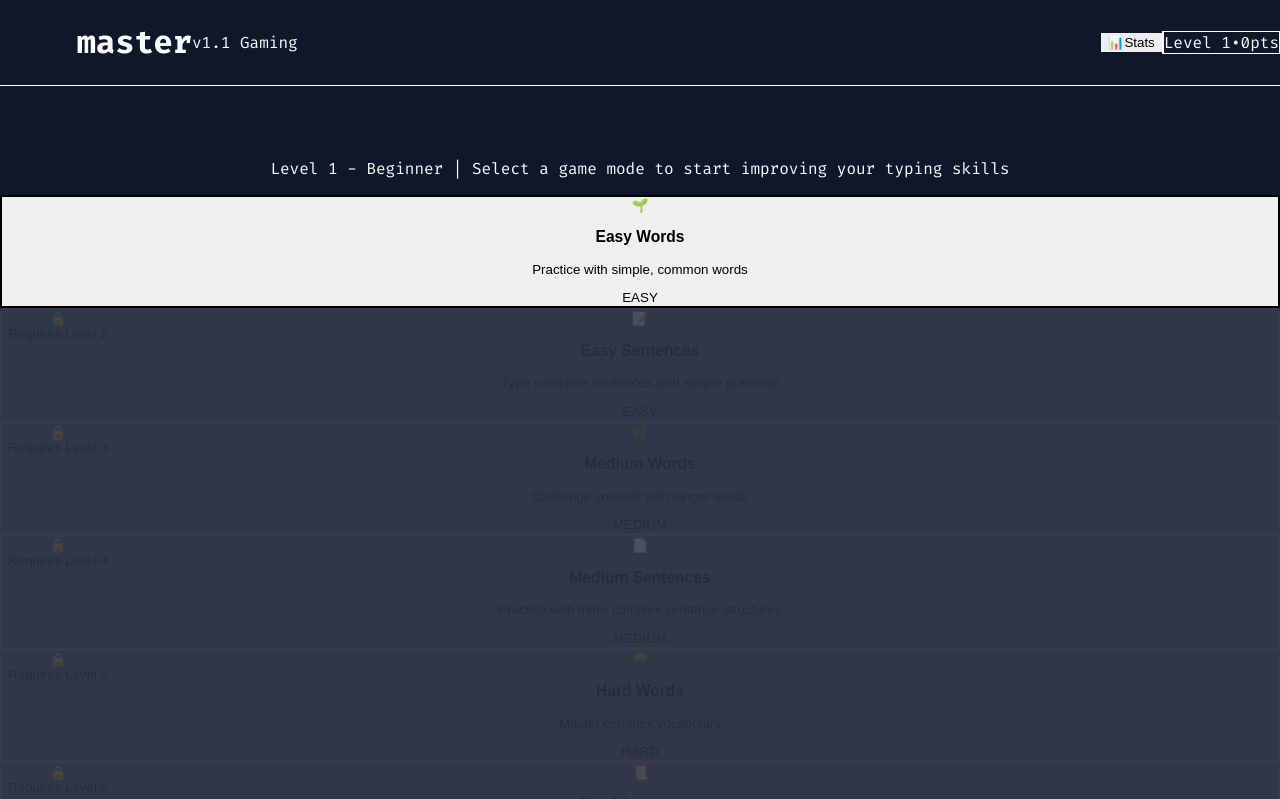
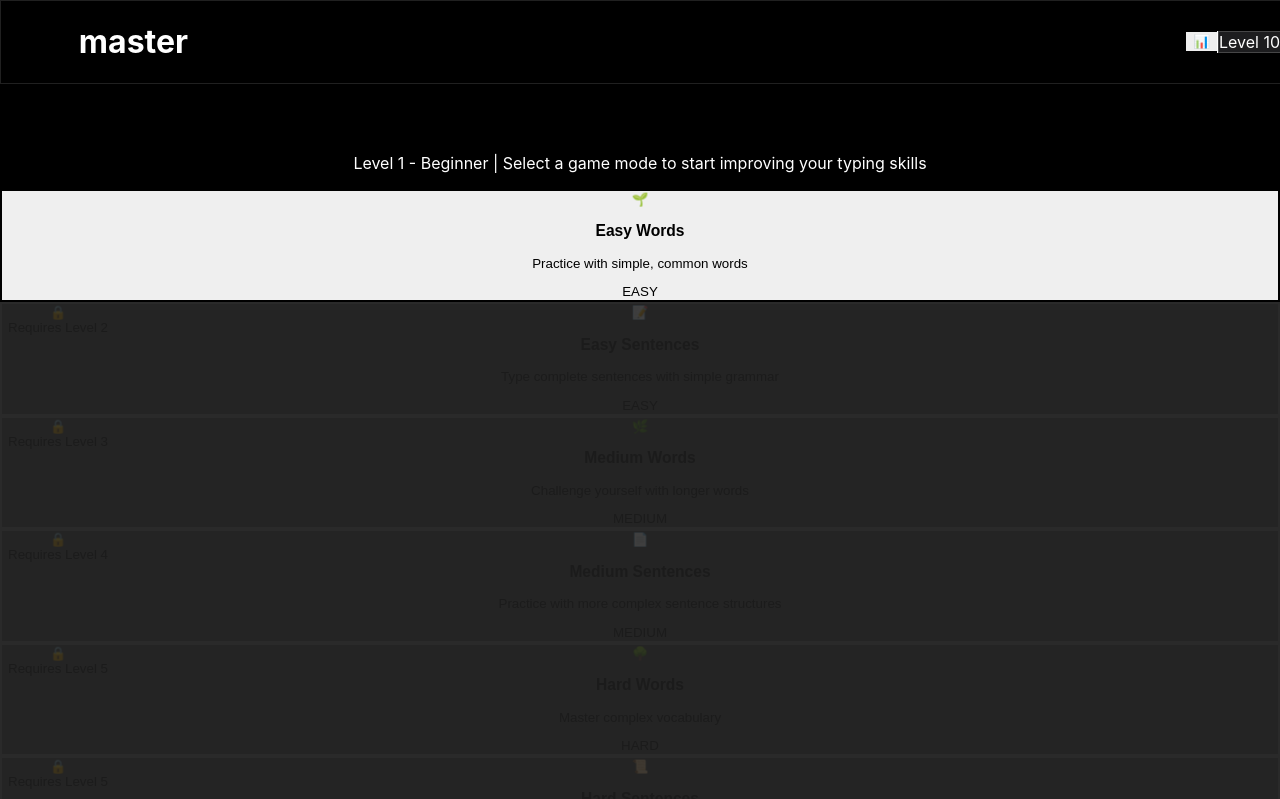
Before and after one commit to zhucebuniao/typemaster, a React (Vite) app: page / in a window 1280 px wide. Shown: the top 799 px of the page. Built offline with nearby package versions, Linux system fonts and the light colour scheme.

Commit message:
Changes before error encountered
Co-authored-by: zhucebuniao <13835184+zhucebuniao@users.noreply.github.com>

```diff
--- a/src/App.tsx
+++ b/src/App.tsx
@@ -122,18 +122,18 @@ function App() {
   };
 
   const renderHeader = () => (
-    <header className="w-full bg-gradient-to-r from-game-surface via-game-surface to-slate-800 shadow-2xl border-b border-slate-700/50 backdrop-blur-sm">
-      <div className="max-w-6xl mx-auto px-6 py-5">
+    <header className="w-full glass-dark shadow-apple-lg border-b border-apple-separator">
+      <div className="max-w-6xl mx-auto px-4 sm:px-6 py-4 sm:py-5">
         <div className="flex items-center justify-between">
-          <div className="flex items-center space-x-6">
-            <h1 className="text-3xl font-bold">
-              <span className="bg-gradient-to-r from-blue-400 via-cyan-400 to-purple-500 bg-clip-text text-transparent">
+          <div className="flex items-center space-x-3 sm:space-x-6">
+            <h1 className="text-2xl sm:text-3xl font-bold">
+              <span className="bg-gradient-to-r from-apple-primary via-blue-400 to-apple-secondary bg-clip-text text-transparent">
                 Type
               </span>
-              <span className="text-white">master</span>
+              <span className="text-apple-text">master</span>
             </h1>
-            <div className="flex items-center">
-              <span className="px-3 py-1 text-xs font-semibold bg-gradient-to-r from-indigo-600 to-purple-600 text-white rounded-full shadow-lg">
+            <div className="hidden sm:flex items-center">
+              <span className="px-3 py-1 text-xs font-semibold bg-gradient-to-r from-apple-secondary to-apple-primary text-white rounded-full shadow-apple">
                 v1.1 Gaming
               </span>
             </div>
@@ -143,34 +143,34 @@ function App() {
             {appState !== 'menu' && (
               <button
                 onClick={() => setAppState('menu')}
-                className="flex items-center space-x-2 px-4 py-2.5 text-gray-300 hover:text-white hover:bg-white/10 rounded-xl transition-all duration-300 hover:shadow-lg backdrop-blur-sm border border-transparent hover:border-white/20"
+                className="flex items-center space-x-1 sm:space-x-2 px-3 sm:px-4 py-2.5 text-apple-text-secondary hover:text-apple-text hover:bg-white/10 rounded-apple transition-all duration-300 hover:shadow-apple backdrop-blur-sm border border-transparent hover:border-white/20"
               >
-                <span className="text-lg">🏠</span>
-                <span className="font-medium">Home</span>
+                <span className="text-base sm:text-lg">🏠</span>
+                <span className="font-medium text-sm sm:text-base hidden sm:inline">Home</span>
               </button>
             )}
             <button
               onClick={() => setAppState('stats')}
-              className={`flex items-center space-x-2 px-4 py-2.5 rounded-xl transition-all duration-300 hover:shadow-lg backdrop-blur-sm border font-medium ${
+              className={`flex items-center space-x-1 sm:space-x-2 px-3 sm:px-4 py-2.5 rounded-apple transition-all duration-300 hover:shadow-apple backdrop-blur-sm border font-medium text-sm sm:text-base ${
                 appState === 'stats'
-                  ? 'bg-blue-500/20 text-blue-300 border-blue-500/30 shadow-blue-500/25 shadow-lg'
-                  : 'text-gray-300 hover:text-white hover:bg-white/10 border-transparent hover:border-white/20'
+                  ? 'bg-apple-primary/20 text-apple-primary border-apple-primary/30 shadow-apple-primary/25 shadow-lg'
+                  : 'text-apple-text-secondary hover:text-apple-text hover:bg-white/10 border-transparent hover:border-white/20'
               }`}
             >
-              <span className="text-lg">📊</span>
-              <span>Stats</span>
+              <span className="text-base sm:text-lg">📊</span>
+              <span className="hidden sm:inline">Stats</span>
             </button>
 
-            <div className="flex items-center space-x-4 ml-4 pl-4 border-l border-gray-600">
-              <div className="flex items-center space-x-3 bg-gradient-to-r from-slate-800/50 to-slate-700/50 px-4 py-2 rounded-xl backdrop-blur-sm border border-slate-600/50">
-                <div className="flex items-center space-x-2">
-                  <span className="w-2 h-2 bg-green-400 rounded-full animate-pulse"></span>
-                  <span className="text-sm font-semibold text-green-400">Level {userProgress.level}</span>
+            <div className="flex items-center space-x-2 sm:space-x-4 ml-2 sm:ml-4 pl-2 sm:pl-4 border-l border-apple-separator">
+              <div className="flex items-center space-x-2 sm:space-x-3 glass-card px-3 sm:px-4 py-2 rounded-apple shadow-apple">
+                <div className="flex items-center space-x-1 sm:space-x-2">
+                  <span className="w-2 h-2 bg-apple-success rounded-full animate-pulse"></span>
+                  <span className="text-xs sm:text-sm font-semibold text-apple-success">Level {userProgress.level}</span>
                 </div>
-                <span className="text-gray-500">•</span>
+                <span className="text-apple-text-secondary hidden sm:inline">•</span>
                 <div className="flex items-center space-x-1">
-                  <span className="text-sm font-semibold text-yellow-400">{userProgress.totalScore}</span>
-                  <span className="text-xs text-gray-400">pts</span>
+                  <span className="text-xs sm:text-sm font-semibold text-apple-warning">{userProgress.totalScore}</span>
+                  <span className="text-xs text-apple-text-secondary hidden sm:inline">pts</span>
                 </div>
               </div>
             </div>
@@ -214,17 +214,17 @@ function App() {
   };
 
   return (
-    <div className="min-h-screen bg-gradient-to-br from-game-bg via-slate-900 to-game-bg text-white relative overflow-x-hidden">
+    <div className="min-h-screen bg-apple-bg text-apple-text relative overflow-x-hidden">
       {/* Background decorative elements */}
       <div className="absolute inset-0 overflow-hidden pointer-events-none">
-        <div className="absolute top-0 left-1/4 w-96 h-96 bg-blue-500/5 rounded-full blur-3xl"></div>
-        <div className="absolute top-1/3 right-1/4 w-80 h-80 bg-purple-500/5 rounded-full blur-3xl"></div>
-        <div className="absolute bottom-1/4 left-1/3 w-72 h-72 bg-cyan-500/5 rounded-full blur-3xl"></div>
+        <div className="absolute top-0 left-1/4 w-96 h-96 bg-apple-primary/5 rounded-full blur-3xl"></div>
+        <div className="absolute top-1/3 right-1/4 w-80 h-80 bg-apple-secondary/5 rounded-full blur-3xl"></div>
+        <div className="absolute bottom-1/4 left-1/3 w-72 h-72 bg-apple-success/5 rounded-full blur-3xl"></div>
       </div>
 
       <div className="relative z-10">
         {renderHeader()}
-        <main className="py-12">
+        <main className="py-6 sm:py-12">
           {renderContent()}
         </main>
 
--- a/src/index.css
+++ b/src/index.css
@@ -6,9 +6,11 @@
 
 body {
   margin: 0;
-  font-family: 'Fira Code', Monaco, Consolas, monospace;
-  background-color: #0F172A;
-  color: #F8FAFC;
+  font-family: -apple-system, BlinkMacSystemFont, 'SF Pro Display', 'Helvetica Neue', Arial, sans-serif;
+  background-color: #000000;
+  color: #FFFFFF;
+  -webkit-font-smoothing: antialiased;
+  -moz-osx-font-smoothing: grayscale;
 }
 
 /* Custom animations */
@@ -87,14 +89,20 @@ body {
 
   /* Apple-style glassmorphism */
   .glass-effect {
-    backdrop-filter: blur(20px);
-    background: rgba(255, 255, 255, 0.05);
-    border: 1px solid rgba(255, 255, 255, 0.1);
+    backdrop-filter: blur(24px) saturate(180%);
+    background: rgba(28, 28, 30, 0.72);
+    border: 1px solid rgba(255, 255, 255, 0.125);
   }
 
   .glass-dark {
-    backdrop-filter: blur(20px);
-    background: rgba(0, 0, 0, 0.3);
-    border: 1px solid rgba(255, 255, 255, 0.1);
+    backdrop-filter: blur(24px) saturate(180%);
+    background: rgba(0, 0, 0, 0.72);
+    border: 1px solid rgba(255, 255, 255, 0.125);
+  }
+
+  .glass-card {
+    backdrop-filter: blur(20px) saturate(180%);
+    background: rgba(44, 44, 46, 0.68);
+    border: 1px solid rgba(255, 255, 255, 0.18);
   }
 }
--- a/tailwind.config.js
+++ b/tailwind.config.js
@@ -17,7 +17,30 @@ export default {
           'warning': '#F59E0B',
           'bg': '#0F172A',
           'surface': '#1E293B',
+        },
+        'apple': {
+          'bg': '#000000',
+          'card': '#1C1C1E',
+          'card-light': '#2C2C2E',
+          'primary': '#007AFF',
+          'secondary': '#5856D6',
+          'success': '#34C759',
+          'warning': '#FF9F0A',
+          'error': '#FF3B30',
+          'text': '#FFFFFF',
+          'text-secondary': '#8E8E93',
+          'separator': '#3A3A3C',
         }
+      },
+      borderRadius: {
+        'apple': '12px',
+        'apple-lg': '16px',
+        'apple-xl': '20px',
+      },
+      boxShadow: {
+        'apple': '0 4px 16px rgba(0, 0, 0, 0.12)',
+        'apple-lg': '0 8px 32px rgba(0, 0, 0, 0.16)',
+        'apple-xl': '0 16px 48px rgba(0, 0, 0, 0.20)',
       }
     },
   },
```
